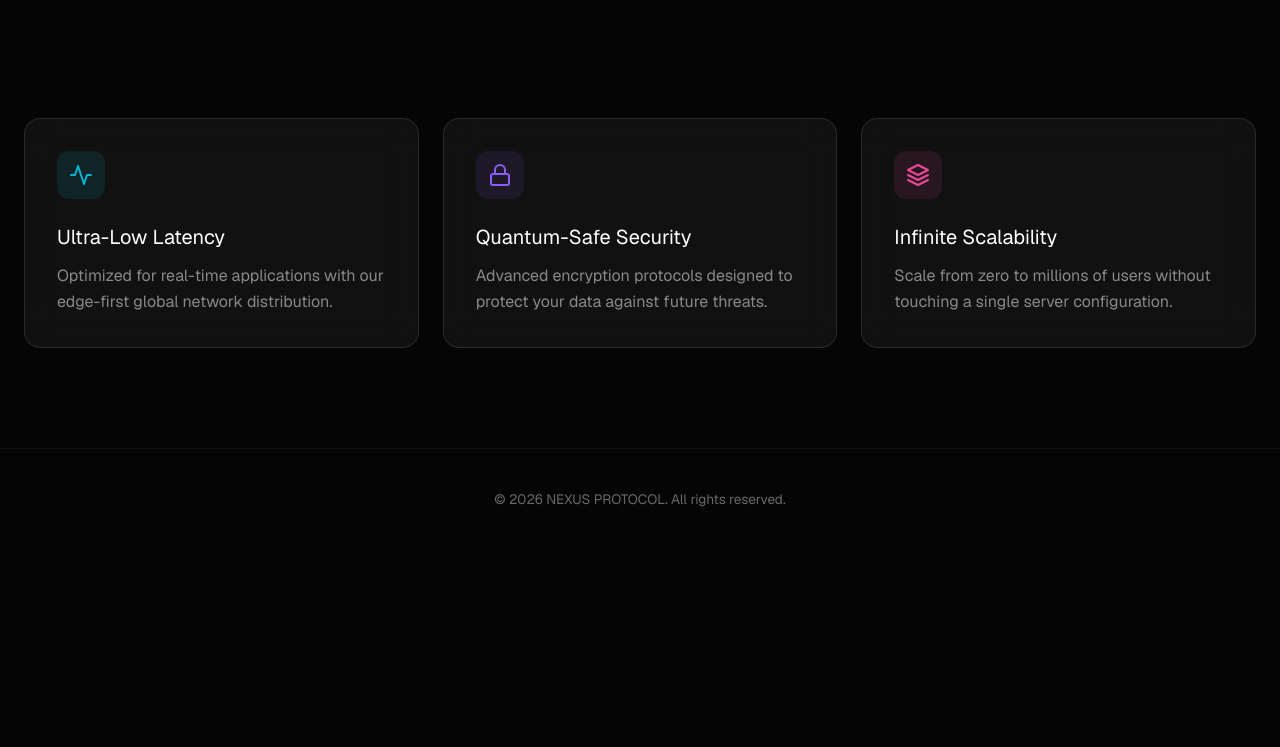
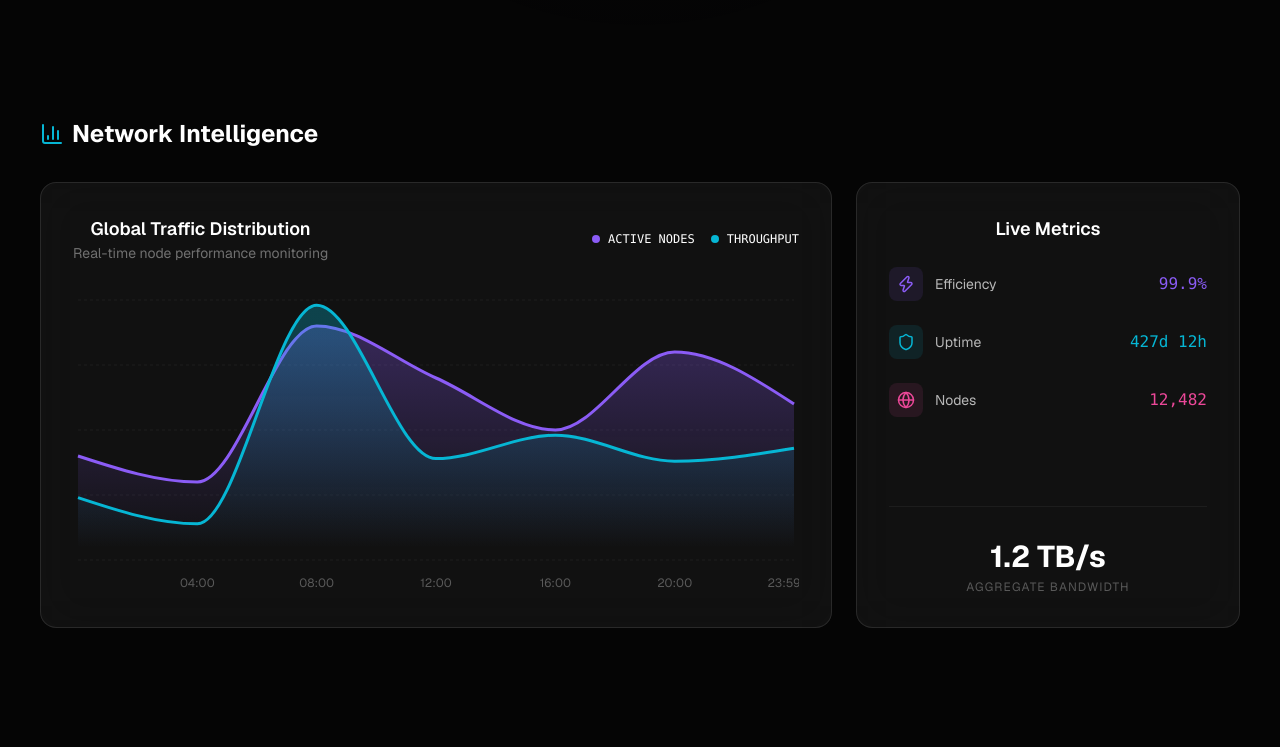
Before and after one commit to sebastianvasquezechavarria1234/nexus, a Next.js app: page / in a window 1280 px wide. Shown: the part 738-1485 px from the top of the page. Before the commit the page ends 1287 px from the top, so only its background shows below. Built offline with nearby package versions, Linux system fonts and the light colour scheme.

Commit message:
feat: integrate Recharts and Lucide icons for data visualization

```diff
--- a/package.json
+++ b/package.json
@@ -10,9 +10,12 @@
   },
   "dependencies": {
     "@tailwindcss/postcss": "^4.2.4",
+    "@tremor/react": "^3.18.7",
+    "lucide-react": "^1.14.0",
     "next": "16.2.6",
     "react": "19.2.4",
-    "react-dom": "19.2.4"
+    "react-dom": "19.2.4",
+    "recharts": "^3.8.1"
   },
   "devDependencies": {
     "@types/node": "^20",
--- a/src/app/page.tsx
+++ b/src/app/page.tsx
@@ -1,6 +1,28 @@
 'use client';
 
 import React from 'react';
+import {
+  LineChart,
+  Line,
+  XAxis,
+  YAxis,
+  CartesianGrid,
+  Tooltip,
+  ResponsiveContainer,
+  AreaChart,
+  Area
+} from 'recharts';
+import { Activity, Shield, Cpu, Zap, Globe, BarChart3 } from 'lucide-react';
+
+const data = [
+  { name: '00:00', value: 400, load: 240 },
+  { name: '04:00', value: 300, load: 139 },
+  { name: '08:00', value: 900, load: 980 },
+  { name: '12:00', value: 700, load: 390 },
+  { name: '16:00', value: 500, load: 480 },
+  { name: '20:00', value: 800, load: 380 },
+  { name: '23:59', value: 600, load: 430 },
+];
 
 export default function Home() {
   return (
@@ -37,12 +59,118 @@ export default function Home() {
           </div>
         </div>
 
+        {/* Analytics Section (NEW) */}
+        <section className="mt-[120px] max-w-[1200px] mx-auto">
+          <div className="flex items-center gap-2 mb-8 justify-center md:justify-start">
+            <BarChart3 className="text-nexus-cyan w-6 h-6" />
+            <h2 className="text-2xl font-bold">Network Intelligence</h2>
+          </div>
+
+          <div className="grid grid-cols-1 lg:grid-cols-3 gap-6">
+            <div className="lg:col-span-2 glass p-8 min-h-[400px]">
+              <div className="flex justify-between items-center mb-8">
+                <div>
+                  <h3 className="text-lg font-semibold">Global Traffic Distribution</h3>
+                  <p className="text-sm text-white/40">Real-time node performance monitoring</p>
+                </div>
+                <div className="flex gap-4 text-xs font-mono">
+                  <div className="flex items-center gap-2">
+                    <span className="w-2 h-2 rounded-full bg-nexus-purple"></span>
+                    <span>ACTIVE NODES</span>
+                  </div>
+                  <div className="flex items-center gap-2">
+                    <span className="w-2 h-2 rounded-full bg-nexus-cyan"></span>
+                    <span>THROUGHPUT</span>
+                  </div>
+                </div>
+              </div>
+
+              <div className="h-[300px] w-full">
+                <ResponsiveContainer width="100%" height="100%">
+                  <AreaChart data={data}>
+                    <defs>
+                      <linearGradient id="colorValue" x1="0" y1="0" x2="0" y2="1">
+                        <stop offset="5%" stopColor="#8b5cf6" stopOpacity={0.3}/>
+                        <stop offset="95%" stopColor="#8b5cf6" stopOpacity={0}/>
+                      </linearGradient>
+                      <linearGradient id="colorLoad" x1="0" y1="0" x2="0" y2="1">
+                        <stop offset="5%" stopColor="#06b6d4" stopOpacity={0.3}/>
+                        <stop offset="95%" stopColor="#06b6d4" stopOpacity={0}/>
+                      </linearGradient>
+                    </defs>
+                    <CartesianGrid strokeDasharray="3 3" vertical={false} stroke="rgba(255,255,255,0.05)" />
+                    <XAxis
+                      dataKey="name"
+                      axisLine={false}
+                      tickLine={false}
+                      tick={{fill: 'rgba(255,255,255,0.3)', fontSize: 12}}
+                      dy={10}
+                    />
+                    <YAxis hide />
+                    <Tooltip
+                      contentStyle={{
+                        backgroundColor: 'rgba(10, 10, 10, 0.9)',
+                        border: '1px solid rgba(255,255,255,0.1)',
+                        borderRadius: '12px',
+                        backdropFilter: 'blur(10px)'
+                      }}
+                      itemStyle={{ color: '#fff' }}
+                    />
+                    <Area type="monotone" dataKey="value" stroke="#8b5cf6" strokeWidth={3} fillOpacity={1} fill="url(#colorValue)" />
+                    <Area type="monotone" dataKey="load" stroke="#06b6d4" strokeWidth={3} fillOpacity={1} fill="url(#colorLoad)" />
+                  </AreaChart>
+                </ResponsiveContainer>
+              </div>
+            </div>
+
+            <div className="glass p-8 flex flex-col justify-between">
+              <div>
+                <h3 className="text-lg font-semibold mb-6">Live Metrics</h3>
+                <div className="space-y-6">
+                  <div className="flex items-center justify-between">
+                    <div className="flex items-center gap-3">
+                      <div className="p-2 rounded-lg bg-nexus-purple/10">
+                        <Zap size={18} className="text-nexus-purple" />
+                      </div>
+                      <span className="text-sm text-white/70">Efficiency</span>
+                    </div>
+                    <span className="font-mono text-nexus-purple">99.9%</span>
+                  </div>
+                  <div className="flex items-center justify-between">
+                    <div className="flex items-center gap-3">
+                      <div className="p-2 rounded-lg bg-nexus-cyan/10">
+                        <Shield size={18} className="text-nexus-cyan" />
+                      </div>
+                      <span className="text-sm text-white/70">Uptime</span>
+                    </div>
+                    <span className="font-mono text-nexus-cyan">427d 12h</span>
+                  </div>
+                  <div className="flex items-center justify-between">
+                    <div className="flex items-center gap-3">
+                      <div className="p-2 rounded-lg bg-nexus-pink/10">
+                        <Globe size={18} className="text-nexus-pink" />
+                      </div>
+                      <span className="text-sm text-white/70">Nodes</span>
+                    </div>
+                    <span className="font-mono text-nexus-pink">12,482</span>
+                  </div>
+                </div>
+              </div>
+
+              <div className="mt-8 pt-8 border-t border-white/5">
+                <div className="text-3xl font-bold mb-1">1.2 TB/s</div>
+                <div className="text-xs text-white/30 uppercase tracking-widest">Aggregate Bandwidth</div>
+              </div>
+            </div>
+          </div>
+        </section>
+
         {/* Features Grid */}
         <section className="mt-[120px] pb-[100px]">
           <div className="grid grid-cols-1 md:grid-cols-3 gap-6 text-left">
             <div className="glass p-8 transition-transform hover:-translate-y-1">
               <div className="w-12 h-12 rounded-xl bg-nexus-cyan/10 flex items-center justify-center mb-6">
-                <svg width="24" height="24" viewBox="0 0 24 24" fill="none" stroke="#06b6d4" strokeWidth="2" strokeLinecap="round" strokeLinejoin="round"><polyline points="22 12 18 12 15 21 9 3 6 12 2 12"></polyline></svg>
+                <Activity className="text-nexus-cyan" />
               </div>
               <h3 className="text-xl mb-3">Ultra-Low Latency</h3>
               <p className="text-white/50 leading-relaxed">
@@ -52,7 +180,7 @@ export default function Home() {
 
             <div className="glass p-8 transition-transform hover:-translate-y-1">
               <div className="w-12 h-12 rounded-xl bg-nexus-purple/10 flex items-center justify-center mb-6">
-                <svg width="24" height="24" viewBox="0 0 24 24" fill="none" stroke="#8b5cf6" strokeWidth="2" strokeLinecap="round" strokeLinejoin="round"><rect x="3" y="11" width="18" height="11" rx="2" ry="2"></rect><path d="M7 11V7a5 5 0 0 1 10 0v4"></path></svg>
+                <Shield className="text-nexus-purple" />
               </div>
               <h3 className="text-xl mb-3">Quantum-Safe Security</h3>
               <p className="text-white/50 leading-relaxed">
@@ -62,7 +190,7 @@ export default function Home() {
 
             <div className="glass p-8 transition-transform hover:-translate-y-1">
               <div className="w-12 h-12 rounded-xl bg-nexus-pink/10 flex items-center justify-center mb-6">
-                <svg width="24" height="24" viewBox="0 0 24 24" fill="none" stroke="#ec4899" strokeWidth="2" strokeLinecap="round" strokeLinejoin="round"><polygon points="12 2 2 7 12 12 22 7 12 2"></polygon><polyline points="2 17 12 22 22 17"></polyline><polyline points="2 12 12 17 22 12"></polyline></svg>
+                <Cpu className="text-nexus-pink" />
               </div>
               <h3 className="text-xl mb-3">Infinite Scalability</h3>
               <p className="text-white/50 leading-relaxed">
```
Also changed, not shown: 1 other file (tests, documents, lock files or other folders).
